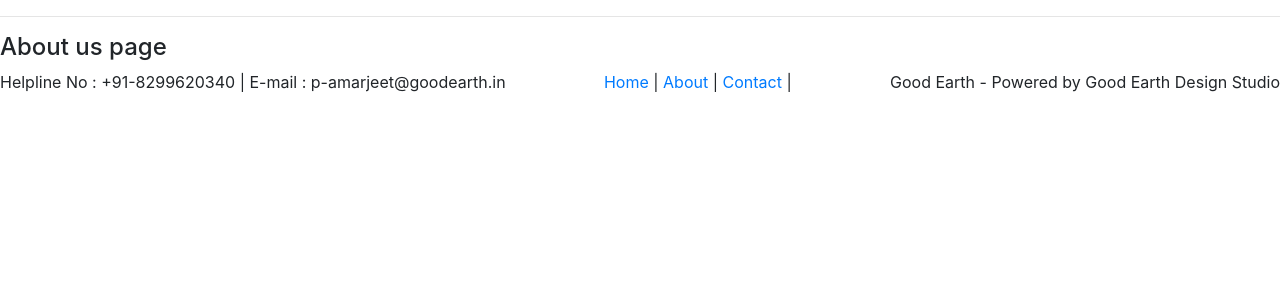
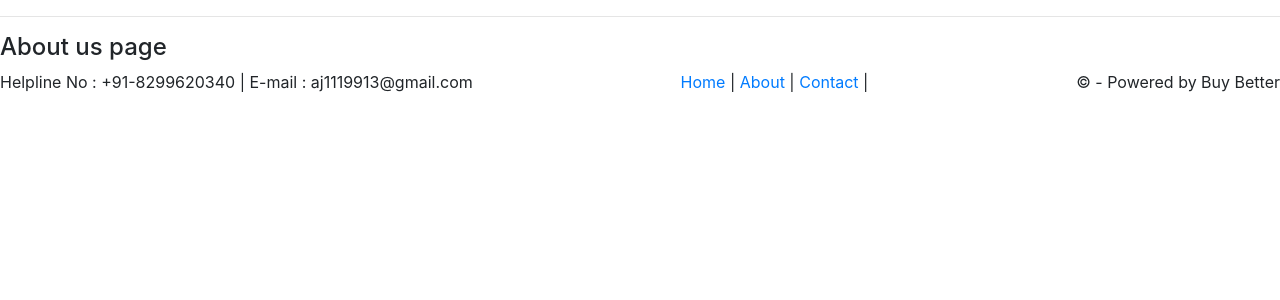
Before and after one commit to jeetamar/ecom_project, a Django app: page /about/ in a window 1280 px wide. Shown: the part 56-356 px from the top of the page. Run offline with Django 4.2, Linux system fonts and the light colour scheme; parts of the project's set-up code (start-up, migrations or seed data) failed here and were passed over; some libraries are stand-ins or nearby versions.

Commit message:
footer change

```diff
--- a/ecomproject/templates/footer.html
+++ b/ecomproject/templates/footer.html
@@ -11,10 +11,10 @@
 </style>
 <footer>
 <div class="pull-left" style="float:left;">
-    Helpline No : +91-8299620340    | E-mail : p-amarjeet@goodearth.in
+    Helpline No : +91-8299620340    | E-mail : aj1119913@gmail.com
 </div>
 <div class="pull-right" style="float:right;">
-    Good Earth  - Powered by Good Earth Design Studio
+    &#169;  - Powered by Buy Better
 </div>
 <center>
 <div  class="center" style="">
```
